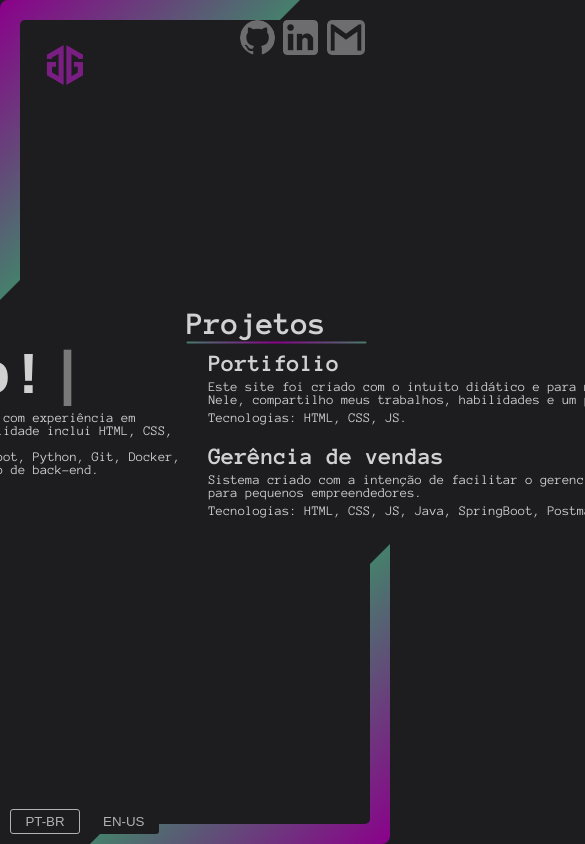
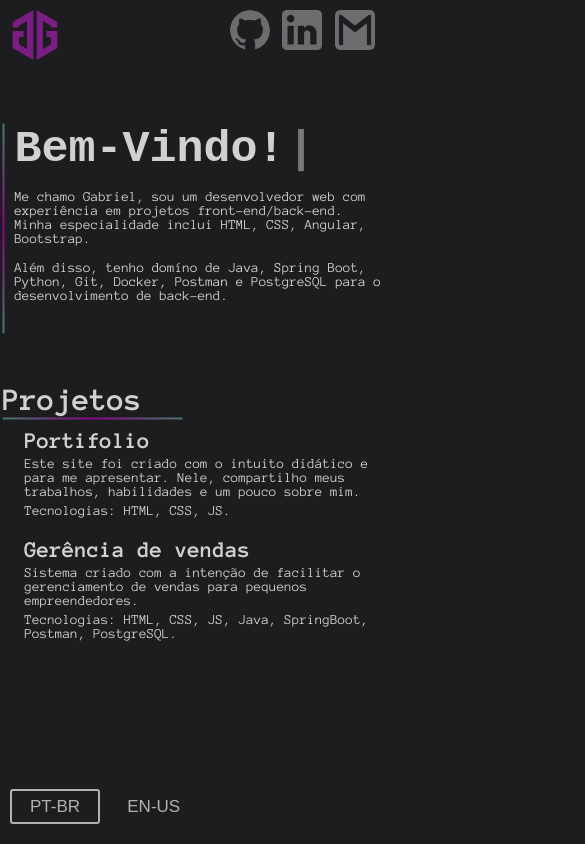
Before and after one commit to GabrielGonzatto/portfolio, a plain HTML site: page index.html in a window 390 px wide. Shown: the top 844 px of the page, 585 px wide, since content can reach past the window. Drawn offline with Linux system fonts and the light colour scheme.

Commit message:
adicionando recursividade ao site

```diff
--- a/css/css.css
+++ b/css/css.css
@@ -53,6 +53,10 @@ body {
     padding-left: 10px;
 }
 
+.cardApresentacao {
+    display: flex;
+}
+
 #botao {
     position: fixed;
     left: 0;
@@ -80,7 +84,6 @@ button:hover {
 
 button.active {
     border: 1px solid #b1b1b1 !important;
-    /*background-color: !important;*/
 }
 
 .linhaApresentacao {
@@ -202,3 +205,255 @@ button.active {
     top: 0;
     left: 0;
 }
+
+/*RESPONSIVIDADE*/
+@media screen and (max-width: 1100px) {
+    #main {
+        flex-direction: column;
+    }
+
+    .logo img {
+        width: 55px;
+        height: 55px;
+    }
+
+    #nav img {
+        width: 35px;
+        height: 35px;
+    }
+
+    #git {
+        border-radius: 50px !important;
+    }
+
+    .cardApresentacao {
+        position: relative;
+        top: -50px;
+    }
+
+    #apresentacao {
+        width: 750px;
+        height: 160px;
+        padding-left: 10px;
+    }
+
+    #apresentacao p {
+        font-size: 17px;
+    }
+
+    #projetos {
+        position: relative;
+        top: -10px;
+        left: 70px;
+    }
+
+    .projeto {
+        width: 760px;
+        height: 200;
+        margin-bottom: 20px;
+        margin-left: 20px;
+    }
+
+    #projetos h2 {
+        margin-top: 9px;
+        font-size: 24px;
+    }
+
+    #projetos p {
+        font-size: 17px;
+    }
+
+    button {
+        width: 90px;
+        height: 35px;
+        font-size: 17px;
+    }
+
+    button.active {
+        border: 2px solid #b1b1b1 !important;
+    }
+}
+
+@media screen and (max-width: 800px) {
+    #main {
+        flex-direction: column;
+    }
+
+    .logo img {
+        width: 50px;
+        height: 50px;
+    }
+
+    #nav img {
+        width: 35px;
+        height: 35px;
+    }
+
+    #git {
+        border-radius: 20px !important;
+    }
+
+    .cardApresentacao {
+        position: relative;
+        top: -100px;
+        left: 40px;
+    }
+
+    #apresentacao {
+        width: 600px;
+        height: 160px;
+        padding-left: 10px;
+    }
+
+    #apresentacao p {
+        font-size: 17px;
+    }
+
+    #projetos {
+        position: relative;
+        top: -10px;
+        left: 70px;
+    }
+
+    .projeto {
+        width: 760px;
+        height: 200;
+        margin-bottom: 20px;
+        margin-left: 20px;
+    }
+
+    #projetos h2 {
+        margin-top: 9px;
+        font-size: 24px;
+    }
+
+    #projetos p {
+        font-size: 17px;
+    }
+
+    button {
+        width: 90px;
+        height: 35px;
+        font-size: 17px;
+    }
+
+    button.active {
+        border: 2px solid #b1b1b1 !important;
+    }
+}
+
+@media screen and (max-width: 800px) {
+    .logo img {
+        width: 50px;
+        height: 50px;
+    }
+
+    #nav img {
+        width: 35px;
+        height: 35px;
+    }
+
+    #git {
+        border-radius: 20px !important;
+    }
+
+    .cardApresentacao {
+        position: relative;
+        top: -100px;
+        left: 40px;
+    }
+
+    #apresentacao {
+        width: 600px;
+        height: 160px;
+        padding-left: 10px;
+    }
+
+    #projetos {
+        left: 50px;
+    }
+}
+
+@media screen and (max-width: 500px) {
+    svg {
+        width: 0px;
+        height: 0px;
+    }
+
+    .logo img {
+        width: 50px;
+        height: 50px;
+        position: fixed;
+        top: 10px;
+        left: 10px;
+    }
+
+    #nav {
+        top: 0;
+        padding: 10px;
+    }
+
+    #nav img {
+        width: 40px;
+        height: 40px;
+        margin-left: 4px;
+    }
+
+    .cardApresentacao {
+        width: 385px;
+        height: 210px;
+
+        position: absolute;
+        left: 0;
+        top: -160px;
+    }
+
+    #apresentacao {
+        width: 385;
+        height: 210px;
+    }
+
+    .linhaApresentacao {
+        height: 210px;
+        width: 3px;
+        background: linear-gradient(0deg, #487B6C, #8b008b, #487B6C);
+        border-radius: 10px;
+    }
+
+    #titulo {
+        font-size: 45px;
+        font-family: 'Courier New', Courier, monospace;
+    }
+
+    #apresentacao p {
+        margin-top: 15px;
+        font-size: 14px;
+    }
+
+    #projetos {
+        width: 385px;
+        height: 400;
+        top: 100px;
+        left: 0;
+    }
+
+    .projeto {
+        width: 376px;
+        height: 200;
+    }
+
+    #projetos h2 {
+        font-size: 23px;
+    }
+
+    #projetos p {
+        font-size: 14px;
+    }
+
+    #botao {
+        bottom: 10px;
+        margin: 10px;
+    }
+
+
+}
--- a/index.html
+++ b/index.html
@@ -32,7 +32,7 @@
 
     <div id="nav">
         <a aria-label="github" target="_blank" rel="noopener noreferrer" href="https://github.com/GabrielGonzatto">
-            <img style="border-radius: 20px;" class="hover" src="imagens/github.png" alt="github" height="35px"
+            <img style="border-radius: 20px;" class="hover" id="git" src="imagens/github.png" alt="github" height="35px"
                 width="35px" style="margin-right: 10px;"> </a>
         <a aria-label="linkedin" target="_blank" rel="noopener noreferrer"
             href="https://www.linkedin.com/in/gabrielgonzatto/"> <img style="border-radius: 4px;" class="hover"
@@ -49,24 +49,28 @@
     </div>
 
     <div class="logo">
-        <a href=""><img width="40px" height="40px" src="imagens/logo.png" alt="logo"></a>
+        <a href="#"><img width="40px" height="40px" src="imagens/logo.png" alt="logo"></a>
     </div>
 
     <div id="main">
 
+        <div class="cardApresentacao">
             <div class="linhaApresentacao"></div>
 
             <div id="apresentacao">
                 <h1 id="titulo">Bem-Vindo!</h1>
-            <p id="descricao">Me chamo Gabriel, sou um desenvolvedor web com experiência em projetos front-end/back-end.
+                <p id="descricao">Me chamo Gabriel, sou um desenvolvedor web com experiência em projetos
+                    front-end/back-end.
                     Minha
                     especialidade
                     inclui
                     HTML,
                     CSS, Angular, Bootstrap.</p>
-            <p id="descricao2">Além disso, tenho domíno de Java, Spring Boot, Python, Git, Docker, Postman e PostgreSQL
+                <p id="descricao2">Além disso, tenho domíno de Java, Spring Boot, Python, Git, Docker, Postman e
+                    PostgreSQL
                     para o
                     desenvolvimento de back-end.</p>
+            </div>
         </div>
 
         <div id="projetos">
```
Lines whose indentation alone changed are shown as unchanged.
